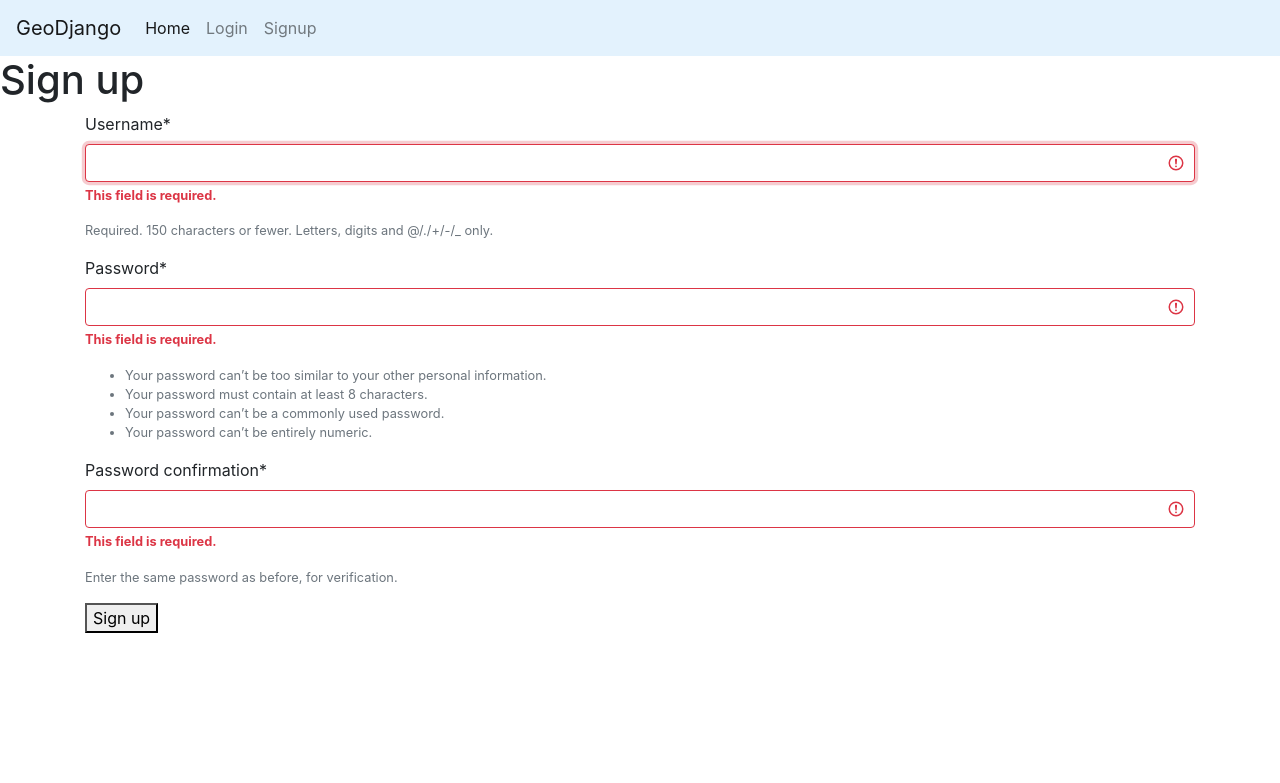
After one commit to Joshrogan/AWM2021-Assignment01, a Django app: page /signup/ in a window 1280 px wide. The commit adds this page. Shown: the top 783 px of the page. Run offline with Django 3.2, Linux system fonts and the light colour scheme; parts of the project's set-up code (start-up, migrations or seed data) failed here and were passed over; some libraries are stand-ins or nearby versions.

Commit message:
home, signup, index. base etc done

```diff
--- a/world/templates/base.html
+++ b/world/templates/base.html
@@ -1,3 +1,100 @@
-<h1>hello world</h1>
+<html lang="en">
+    {% load leaflet_tags %}
+<head>
+  <meta name="viewport">
+<link rel="stylesheet" href="https://stackpath.bootstrapcdn.com/bootstrap/4.5.2/css/bootstrap.min.css"
+  integrity="sha384-JcKb8q3iqJ61gNV9KGb8thSsNjpSL0n8PARn9HuZOnIxN0hoP+VmmDGMN5t9UJ0Z"
+  crossorigin="anonymous">
+  <script
+  src="https://code.jquery.com/jquery-3.5.1.min.js"
+  integrity="sha256-9/aliU8dGd2tb6OSsuzixeV4y/faTqgFtohetphbbj0="
+  crossorigin="anonymous"></script>
+  <script src="https://cdnjs.cloudflare.com/ajax/libs/popper.js/1.12.9/umd/popper.min.js" integrity="sha384-ApNbgh9B+Y1QKtv3Rn7W3mgPxhU9K/ScQsAP7hUibX39j7fakFPskvXusvfa0b4Q" crossorigin="anonymous"></script>
+  <script src="https://maxcdn.bootstrapcdn.com/bootstrap/4.0.0/js/bootstrap.min.js" integrity="sha384-JZR6Spejh4U02d8jOt6vLEHfe/JQGiRRSQQxSfFWpi1MquVdAyjUar5+76PVCmYl" crossorigin="anonymous"></script>
+    {% leaflet_js %}
+    {% leaflet_css %}
+    <title>{% block title %}GeoDjango{% endblock %}</title>
+</head>
 
-{% block content %}{% endblock %}
+<body>
+    <nav class="navbar navbar-expand-lg navbar-light" style="background-color: #e3f2fd;">
+        <a class="navbar-brand" href="{% url 'index' %}">GeoDjango</a>
+        <button class="navbar-toggler" type="button" data-toggle="collapse" data-target="#navbarNav" aria-controls="navbarNav" aria-expanded="false" aria-label="Toggle navigation">
+          <span class="navbar-toggler-icon"></span>
+        </button>
+        <div class="collapse navbar-collapse" id="navbarNav">
+          <ul class="navbar-nav">
+            <li class="nav-item active">
+              <a class="nav-link" href="{% url 'home' %}">Home</a>
+            </li>
+            {% if user.is_authenticated %}
+            <li class="nav-item">
+              <a class="nav-link" href="{% url 'logout' %}">Logout</a>
+            </li>
+            {% else %}
+            <li class="nav-item">
+                <a class="nav-link" href="{% url 'login' %}">Login</a>
+              </li>
+              <li class="nav-item">
+                <a class="nav-link" href="{% url 'signup' %}">Signup</a>
+              </li>
+            {% endif %}
+
+          </ul>
+        </div>
+      </nav>
+        {% block content %}{% endblock %}
+
+
+        <script>
+            function map_init_basic (map, options) {
+                    let currentPosition = navigator.geolocation.getCurrentPosition((position) => {
+                    console.log(position.coords.latitude)
+                    console.log(position.coords.longitude);
+                    map.setView([position.coords.latitude, position.coords.longitude], 13)
+
+                    let marker = L.marker([position.coords.latitude, position.coords.longitude]).addTo(map);
+
+                    let stringA = position.coords.longitude + "," + position.coords.latitude;
+                    console.log(stringA, "stringA")
+                    update_db(stringA)
+                })
+            }
+
+
+            function updateLocation(position) {
+                console.log('IN HERE')
+                console.log(position)
+                update_db(position)
+            }
+
+            function update_db(position) {
+                // var locString = position.coords.longitude + ", " + position.coords.latitude;
+                $.ajax({
+                    type: "POST",
+                    headers: {
+                        // 'X-CSRFToken': getCookie('csrftoken')
+                    },
+                    url: "/updatedb/",
+                    data: {
+                        point: position,
+                        csrfmiddlewaretoken: '{{ csrf_token }}'
+                    }
+                }).done(function (data, status, xhr) {
+                    console.log(data["message"])
+                    console.log("success")
+                    // var originalMsg = $(".toast-body").html();
+                    // $(".toast-body").html(originalMsg + "<br/> Updated database <br/>"
+                    // + data["message"]);
+                }).fail(function (xhr,staus, error) {
+                    console.log(error);
+                    // var originalMsg = $(".toast-body").html();
+                    // $(".toast-body").html(originalMsg + "<br/>" + error);
+                }).always(function () {
+                    console.log("find_loc_ed finished");
+                    // $(".toast").toast('show');
+                });
+            }
+        </script>
+</body>
+</html>
--- /dev/null
+++ b/world/templates/signup.html
@@ -0,0 +1,12 @@
+{% extends "base.html" %}
+{% block content %}
+  <h1 class="header">Sign up</h1>
+  <div class="container">
+    {% load crispy_forms_tags %}
+  <form method="post">
+    {% csrf_token %}
+    {{ form|crispy }}
+    <button type="submit">Sign up</button>
+  </form>
+  </div>
+{% endblock %}
--- a/world/urls.py
+++ b/world/urls.py
@@ -3,4 +3,7 @@ from . import views
 
 urlpatterns = [
     path('', views.index, name='index'),
+    path('signup/', views.signup, name='signup'),
+    path('home/', views.home, name='home'),
+    path('updatedb/', views.update_location, name='updatedb'),
 ]
--- a/world/views.py
+++ b/world/views.py
@@ -1,5 +1,45 @@
-from django.shortcuts import render
+from geodjango.models import Profile
+from django.http import JsonResponse
+from django.contrib.auth.decorators import login_required
+from django.contrib.gis.geos import Point
+from django.contrib.auth import login, authenticate
+from django.shortcuts import render, redirect
+from django.contrib.auth.forms import UserCreationForm
 
 # Create your views here.
 def index(request):
     return render(request, 'index.html')
+
+def home(request):
+    return render(request, 'home.html')
+
+def signup(request):
+    form = UserCreationForm(request.POST)
+    if form.is_valid():
+        form.save()
+        username = form.cleaned_data.get('username')
+        password = form.cleaned_data.get('password1')
+        user = authenticate(username=username, password=password)
+        login(request, user)
+        return redirect('home')
+    return render(request, 'signup.html', {'form': form})
+
+@login_required
+def update_location(request):
+    try:
+        user_profile = Profile.objects.get(user=request.user)
+        if not user_profile:
+            raise ValueError("Can't get User details")
+
+        logger.error(user_profile)
+
+        point = request.POST["point"].split(",")
+        point = [float(part) for part in point]
+        point = Point(point, srid=4326)
+
+        user_profile.last_location = point
+        user_profile.save()
+
+        return JsonResponse({"message": f"Set location to {point.wkt}."}, status=200)
+    except Exception as e:
+        return JsonResponse({"message": str(e)}, status=400)
```
Also changed, not shown: world/templates/home.html (added, +10 -0 lines), world/templates/index.html (+15 -1 lines).
